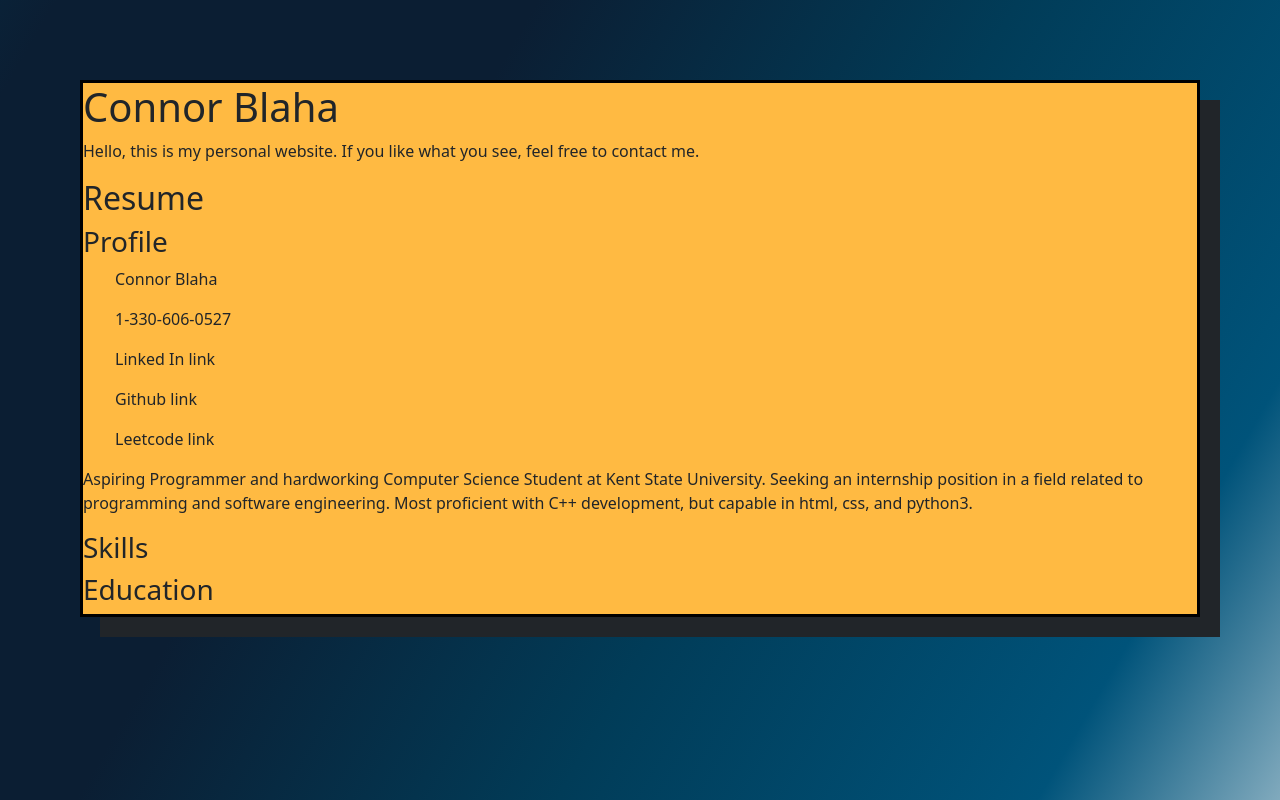
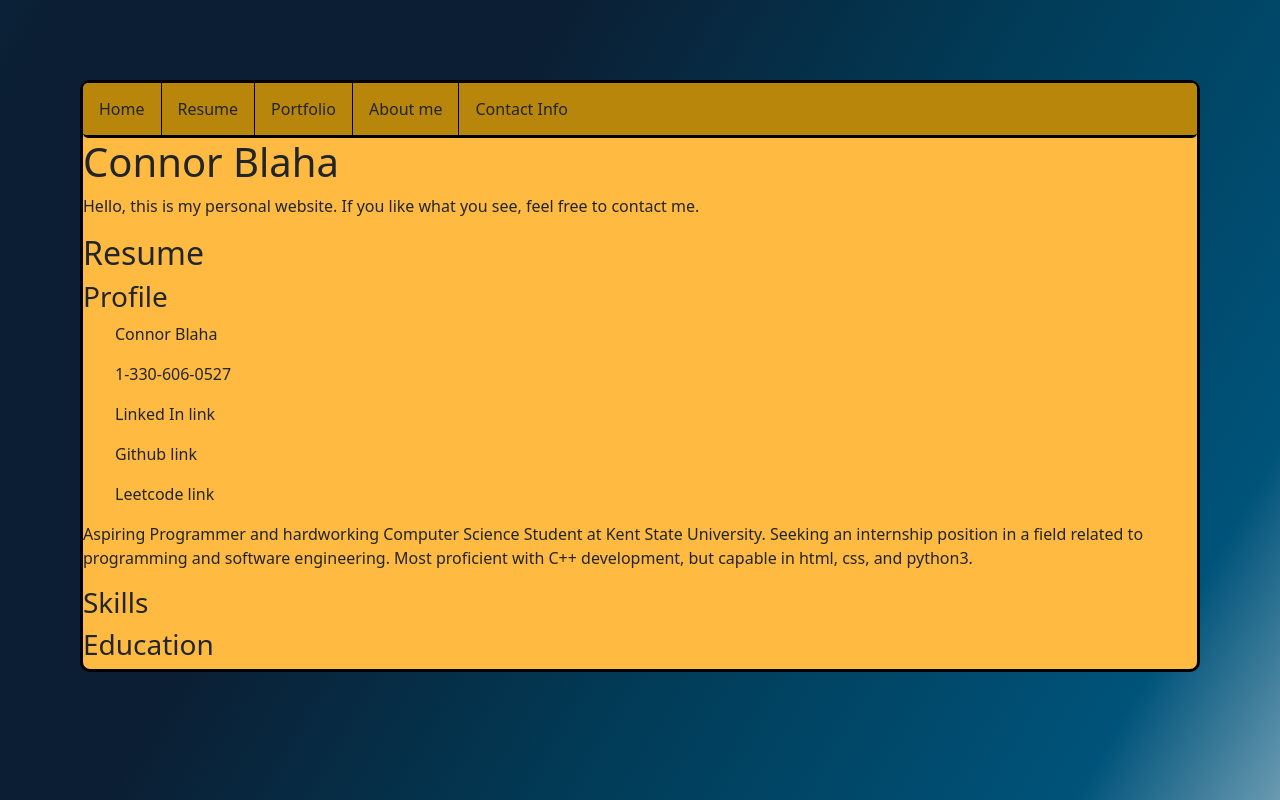
Before and after one commit to SunCh1p/Personal-Site, a plain HTML site: page index.html in a window 1280 px wide. Drawn offline with nearby package versions, Linux system fonts and the light colour scheme.

Commit message:
added navbar

```diff
--- a/css/style.css
+++ b/css/style.css
@@ -20,10 +20,36 @@ body{
 .body{
     background-color: #ffba42;
     border: 3px solid black;
+    margin: 80px;
+    border-radius: 10px;
+}
 
-    margin: 80px;
-    box-shadow: 20px 20px
+/*Navbar begin*/
+.NavBar{
+    border-radius: 5px;
+    border-bottom: solid 3px black;
+    list-style-type: none;
+    margin: 0;
+    padding: 0;
+    background-color: darkgoldenrod;
+    overflow: hidden;
+
 }
-#hero{
-    margin: 20px;
+
+.NavBar > li{
+    border-right: solid 1px black;
+    display: inline;
+    float:left;
+    text-align: center;
+    padding: 14px 16px;
 }
+
+.NavBar > li:last-child{
+    border-right: none;
+}
+
+.NavBar > li:hover{
+    background-color: gold;
+    color: lightgray;
+}
+/*Navbar end*/
--- a/index.html
+++ b/index.html
@@ -9,8 +9,16 @@
 </head>
 
 <body>
-    <!--Hero section-->
     <div class = "body">
+        <!--NavBar-->
+        <ul class = "NavBar">
+            <li>Home</li>
+            <li>Resume</li>
+            <li>Portfolio</li>
+            <li>About me</li>
+            <li>Contact Info</li>
+        </ul>
+        <!--Hero section-->
         <section id = "Hero">
             <h1>Connor Blaha</h1>
                 <p>Hello, this is my personal website.
```
Also changed, not shown: Outline.txt.
